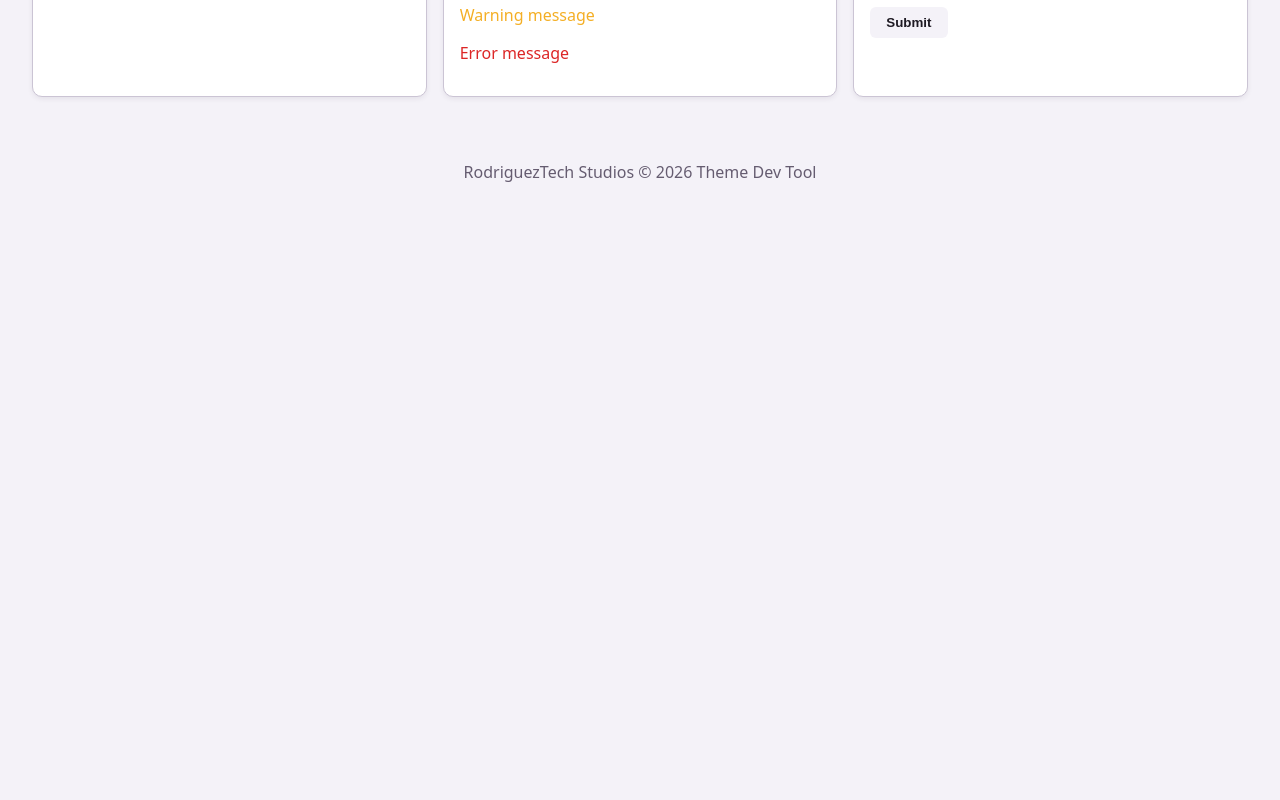
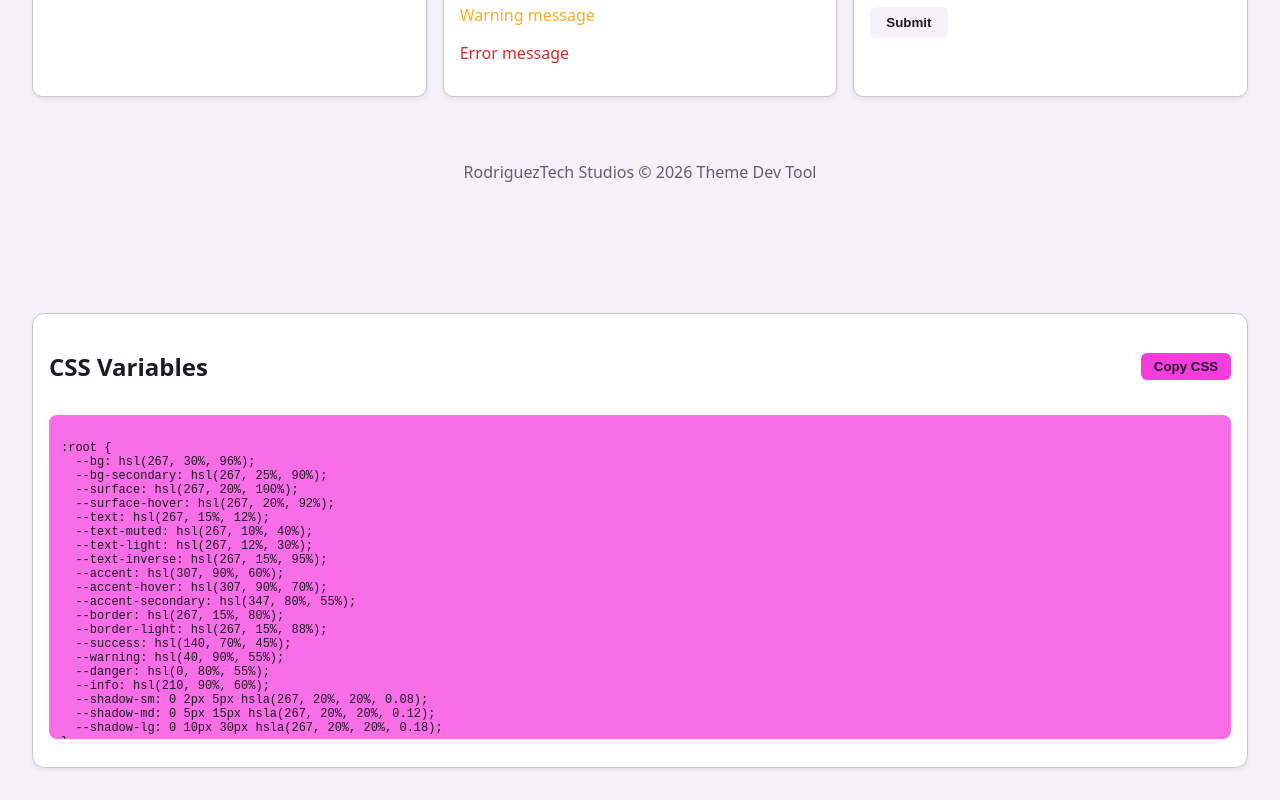
Before and after one commit to RodriguezRamiro/themedevstool, a React (Vite) app: page / in a window 1280 px wide. Shown: the part 686-1486 px from the top of the page. Before the commit the page ends 967 px from the top, so only its background shows below. Built offline with nearby package versions, Linux system fonts and the light colour scheme.

Commit message:
passed in CSSouput components into app to be able to copy css variables and share the current style all in one go

```diff
--- a/src/App.jsx
+++ b/src/App.jsx
@@ -3,12 +3,17 @@ import "./App.css";
 
 import { generateTheme } from "./utils/generateTheme";
 import { applyThemeToDocument } from "./utils/applyTheme";
+import CSSOutput from "./components/cssOutput";
+import { generateCSSVariables } from "./utils/generateCSSVariables";
 
 import LayoutPreview from "./components/layoutPreview";
 
 function App() {
   const [theme, setTheme] = useState(null);
   const [mode, setMode] = useState("light");
+  const exportedCSS = theme
+  ? generateCSSVariables(theme)
+  : "";
 
   useEffect(() => {
     const initialTheme = generateTheme();
@@ -55,11 +60,21 @@ function App() {
       </header>
 
       {theme && (
+        <>
+
         <LayoutPreview
         mode={mode}
         onToggleTheme={toggleTheme}
       />
 
+      <section className="section">
+
+        <CSSOutput
+        content={exportedCSS}
+        format="css"
+        />
+      </section>
+      </>
 
       )}
     </div>
```
